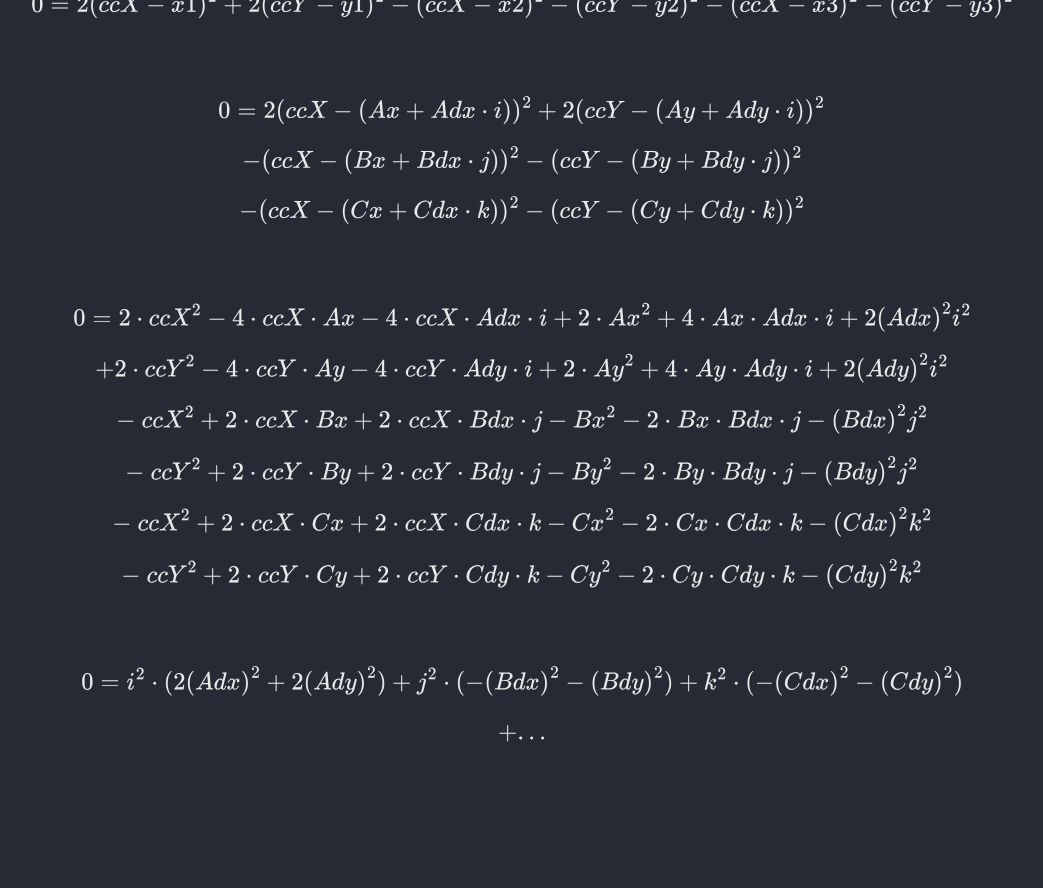
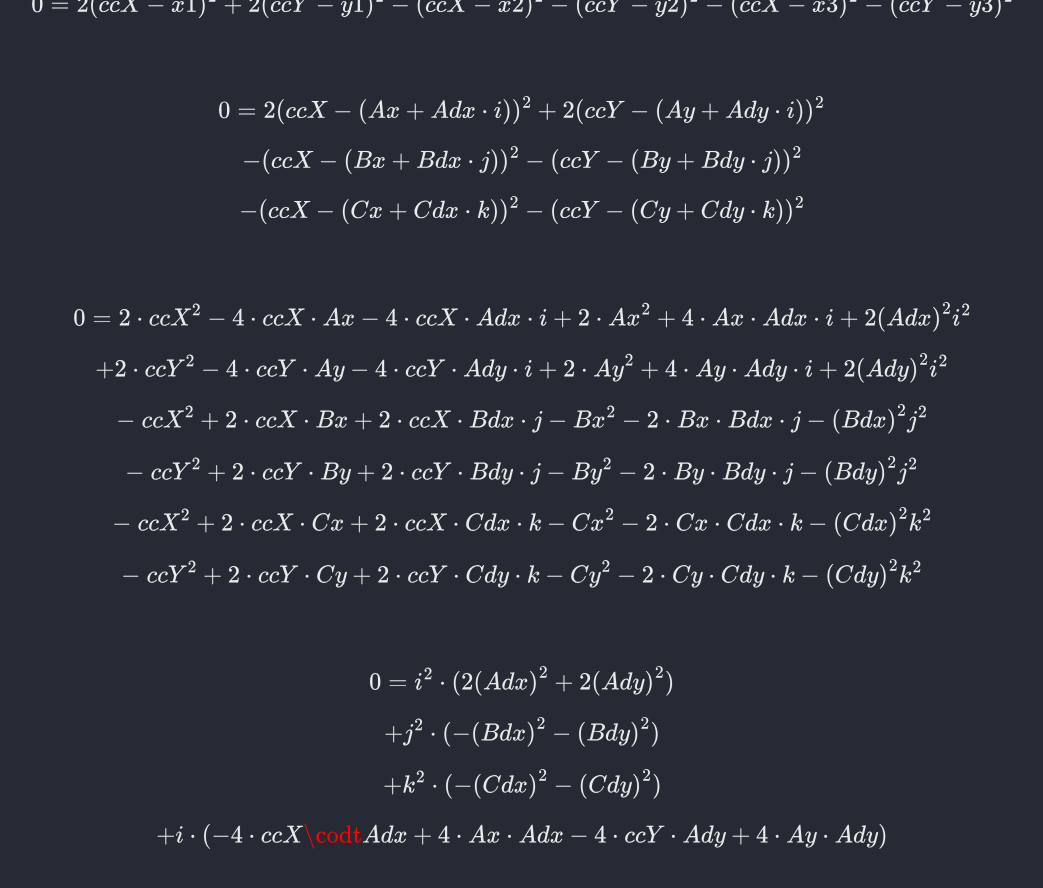
Before and after one commit to Connor-McCartney/Connor-McCartney.github.io, a Jekyll site: the page built from _pages/cryptography/other/Geometry-Hash-Balsn-CTF-2023.md, in a window 1280 px wide and 900 px high, scrolled down 4919 px. Shown: the top 888 px of the window, without its empty margins (118-1161 px from the left). Built offline with Jekyll 4.4.1, drawn with Linux system fonts in a browser that asks for light colours; cached includes are drawn as plain includes; before the commit the page ends 5716 px from its top, so only the background shows below that.

Commit message:
Update Geometry-Hash-Balsn-CTF-2023.md

```diff
--- a/_pages/cryptography/other/Geometry-Hash-Balsn-CTF-2023.md
+++ b/_pages/cryptography/other/Geometry-Hash-Balsn-CTF-2023.md
@@ -210,6 +210,10 @@ $$- \ {ccY}^2 + 2 \cdot ccY \cdot Cy + 2 \cdot ccY \cdot Cdy \cdot k - {Cy}^2 -
 
 <br>
 
-$$0 = i^2 \cdot (2{(Adx)}^2 + 2{(Ady)}^2) + j^2 \cdot (-{(Bdx)}^2 - {(Bdy)}^2) + k^2 \cdot (-{(Cdx)}^2 - {(Cdy)}^2)$$
+$$0 = i^2 \cdot (2{(Adx)}^2 + 2{(Ady)}^2)$$
 
-$$+ ...$$
+$$+ j^2 \cdot (-{(Bdx)}^2 - {(Bdy)}^2)$$
+
+$$+ k^2 \cdot (-{(Cdx)}^2 - {(Cdy)}^2)$$
+
+$$+ i \cdot (-4 \cdot ccX \codt Adx + 4 \cdot Ax \cdot Adx - 4 \cdot ccY \cdot Ady + 4 \cdot Ay \cdot Ady)$$
```
